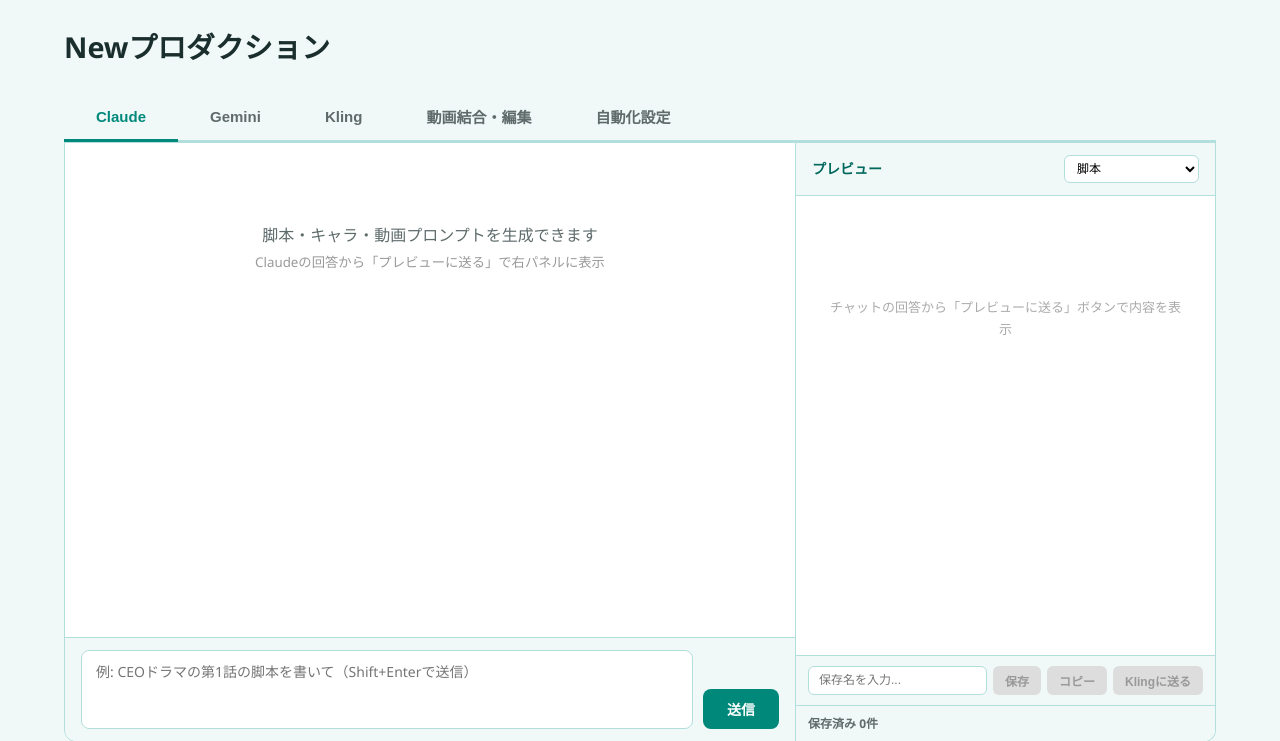
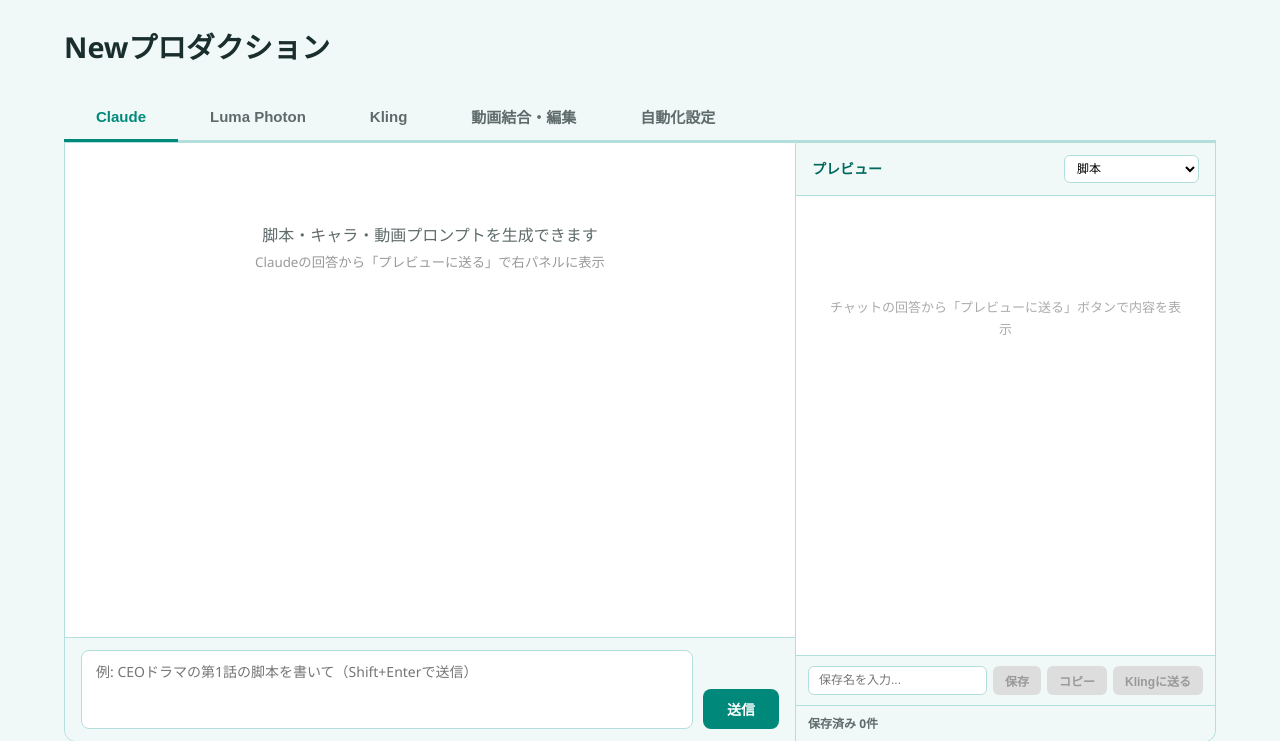
Before and after one commit to SINJAPANLLC/shortmovie-aiagent, a FastAPI app: template app/templates/new_production.html in a window 1280 px wide. Shown: the top 741 px of the page. Run offline with FastAPI, Linux system fonts and the light colour scheme; the template is opened without the code that fills it, so the values that code supplies are empty; some libraries are stand-ins or nearby versions.

Commit message:
Update the tab name for image generation services
Change the tab name from "Gemini" to "Luma Photon" in the new production template.

Replit-Commit-Author: Agent
Replit-Commit-Session-Id: 2b0de715-0095-4398-8ebe-b4f38cbe86b1
Replit-Commit-Checkpoint-Type: full_checkpoint
Replit-Commit-Event-Id: bd1eee80-87fe-4e0e-aa96-bf18cabfa22c
Replit-Commit-Screenshot-Url: https://storage.googleapis.com/screenshot-production-us-central1/ebd59bd0-3924-4315-bd05-0162a425acdb/2b0de715-0095-4398-8ebe-b4f38cbe86b1/WWKHi5v
Replit-Helium-Checkpoint-Created: true

```diff
--- a/app/templates/new_production.html
+++ b/app/templates/new_production.html
@@ -7,7 +7,7 @@
 
 <div class="np-tabs" data-testid="tabs-container">
     <button class="np-tab active" data-tab="claude" data-testid="tab-claude">Claude</button>
-    <button class="np-tab" data-tab="gemini" data-testid="tab-gemini">Gemini</button>
+    <button class="np-tab" data-tab="gemini" data-testid="tab-gemini">Luma Photon</button>
     <button class="np-tab" data-tab="kling" data-testid="tab-kling">Kling</button>
     <button class="np-tab" data-tab="editor" data-testid="tab-editor">動画結合・編集</button>
     <button class="np-tab" data-tab="automation" data-testid="tab-automation">自動化設定</button>
```
